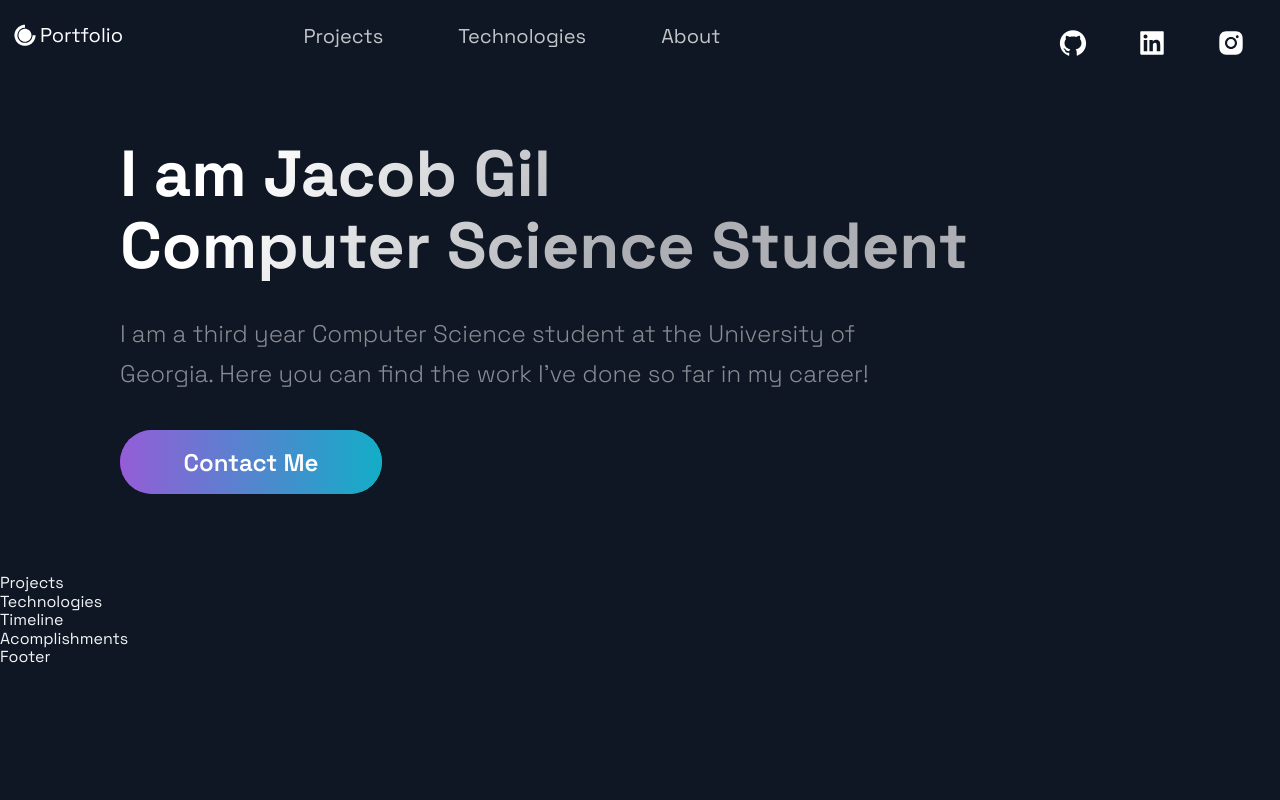
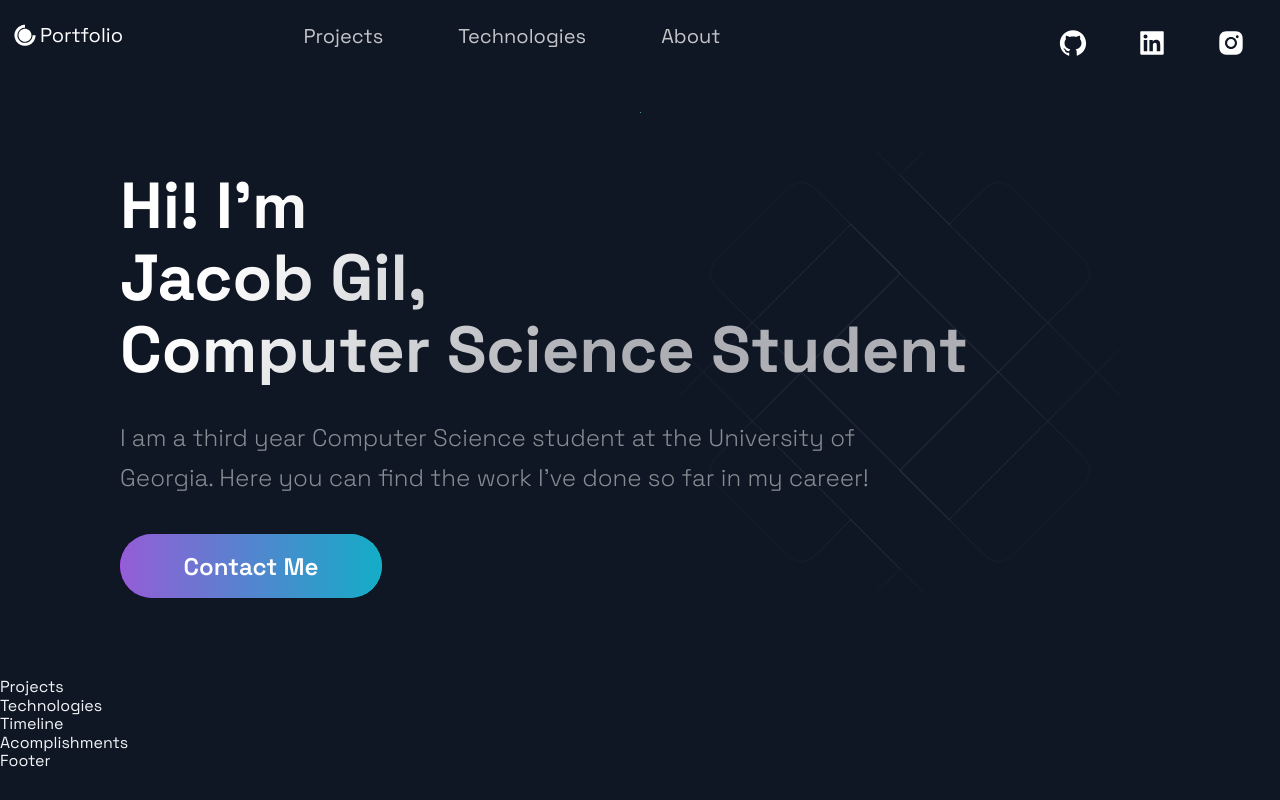
Before and after one commit to jgil325/portfolio_website, a Next.js app: page / in a window 1280 px wide. Built offline with nearby package versions, Linux system fonts and the light colour scheme.

Commit message:
added animation + fixed wording

```diff
--- a/src/components/Hero/Hero.js
+++ b/src/components/Hero/Hero.js
@@ -11,8 +11,9 @@ import { LeftSection } from "./HeroStyles";
 const Hero = (props) => (
   <Section row nopadding>
     <LeftSection>
-      <SectionTitle main center>
-        I am Jacob Gil <br />
+      <SectionTitle main>
+        Hi! I'm <br />
+        Jacob Gil, <br />
         Computer Science Student
       </SectionTitle>
       <SectionText>
--- a/src/pages/index.js
+++ b/src/pages/index.js
@@ -1,19 +1,19 @@
-import Acomplishments from '../components/Acomplishments/Acomplishments';
-import BgAnimation from '../components/BackgrooundAnimation/BackgroundAnimation';
-import Hero from '../components/Hero/Hero';
-import Projects from '../components/Projects/Projects';
-import Technologies from '../components/Technologies/Technologies';
-import Timeline from '../components/TimeLine/TimeLine';
-import { Layout } from '../layout/Layout';
-import { Section } from '../styles/GlobalComponents';
+import Acomplishments from "../components/Acomplishments/Acomplishments";
+import BgAnimation from "../components/BackgrooundAnimation/BackgroundAnimation";
+import Hero from "../components/Hero/Hero";
+import Projects from "../components/Projects/Projects";
+import Technologies from "../components/Technologies/Technologies";
+import Timeline from "../components/TimeLine/TimeLine";
+import { Layout } from "../layout/Layout";
+import { Section } from "../styles/GlobalComponents";
 
 const Home = () => {
   return (
     <Layout>
-      {/* <Section grid> */}
+      <Section grid>
         <Hero />
-        {/* <BgAnimation /> */}
-      {/* </Section> */}
+        <BgAnimation />
+      </Section>
       <Projects />
       <Technologies />
       <Timeline />
```
